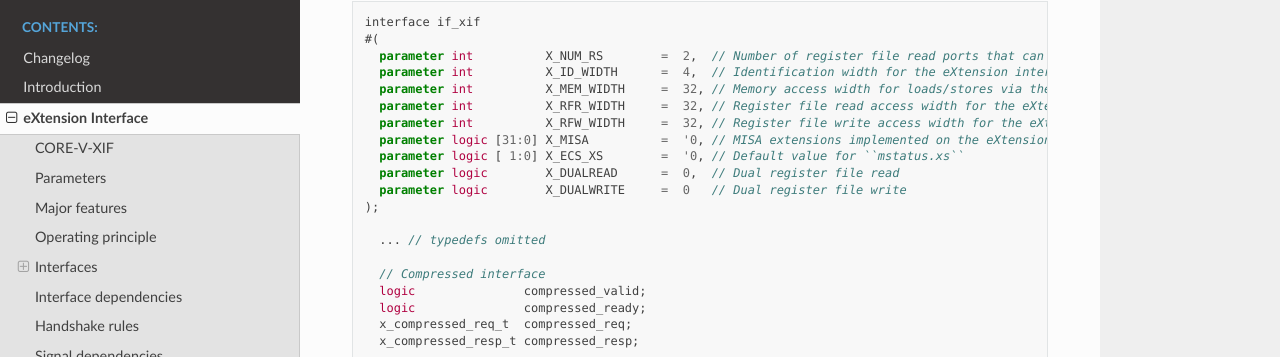
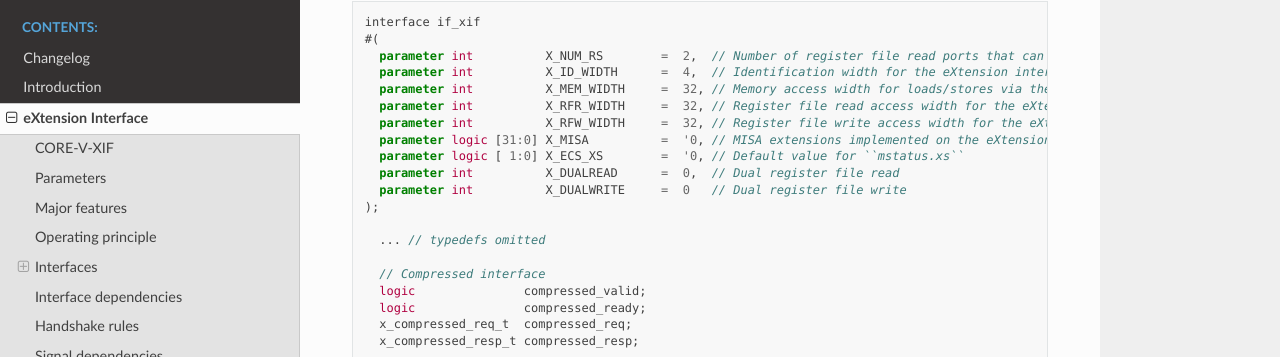
Before and after one commit to openhwgroup/core-v-xif, a Sphinx documentation site: the page built from docs/source/x_ext.rst, in a window 1280 px wide and 900 px high, scrolled down 4384 px. Shown: the part 94-451 px from the top of the window. Built offline with Sphinx 7.4.7 and the Read the Docs theme 2.0.0, drawn with Linux system fonts in a browser that asks for light colours.

Commit message:
Update x_ext.rst

```diff
--- a/docs/source/x_ext.rst
+++ b/docs/source/x_ext.rst
@@ -204,8 +204,8 @@ A SystemVerilog interface implementation for CORE-V-XIF could look as follows:
     parameter int          X_RFW_WIDTH     =  32, // Register file write access width for the eXtension interface
     parameter logic [31:0] X_MISA          =  '0, // MISA extensions implemented on the eXtension interface
     parameter logic [ 1:0] X_ECS_XS        =  '0, // Default value for ``mstatus.xs``
-    parameter logic        X_DUALREAD      =  0,  // Dual register file read
-    parameter logic        X_DUALWRITE     =  0   // Dual register file write
+    parameter int          X_DUALREAD      =  0,  // Dual register file read
+    parameter int          X_DUALWRITE     =  0   // Dual register file write
   );
 
     ... // typedefs omitted
```
